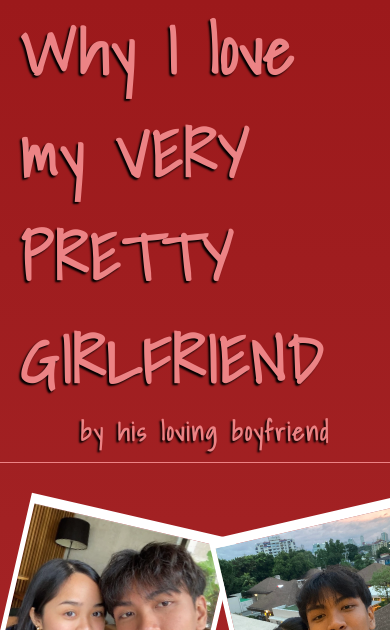
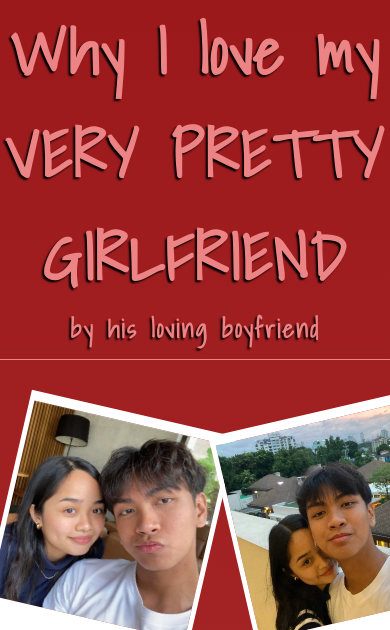
Before and after one commit to gabiuz/ilovemygf, a plain HTML site: page index.html in a window 390 px wide. Shown: the top 630 px of the page. Drawn offline with Linux system fonts and the light colour scheme.

Commit message:
heading update.2

```diff
--- a/grid.css
+++ b/grid.css
@@ -9,10 +9,13 @@
 
     .main h1{
         justify-content: center;
+        text-align: center;
+        margin: 0;
     }
 
     .main h2{
         justify-content: center;
+        margin: 0;
     }
 
     .image-container{
--- a/styles.css
+++ b/styles.css
@@ -28,9 +28,9 @@ body{
     display: flex;
     justify-content: start;
     margin-left: 20px;
+    font-size: 25px;
     color: #EC8385;
     letter-spacing: 2px;
-    font-size: 25px;
     text-shadow:-2px 2px 2px #000;
 }
 
```
